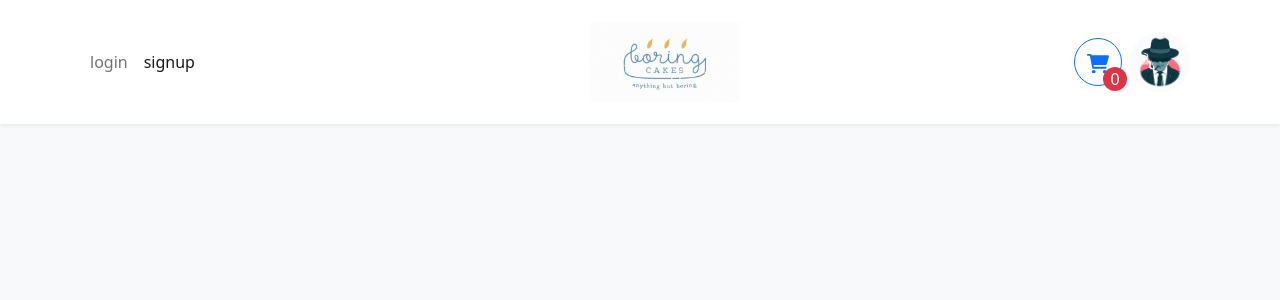
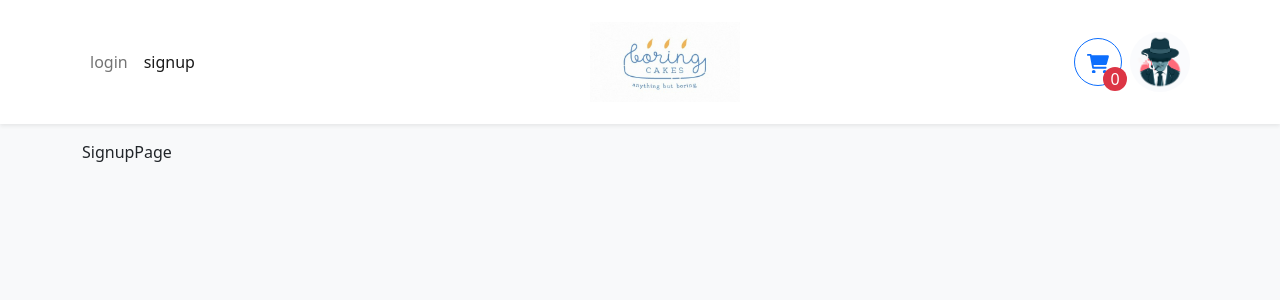
Before and after one commit to HannaTylna/webshop, a React (Create React App) app in the folder packages/frontend/: page /signup in a window 1280 px wide. Before the commit this address had no page. Shown: the top 300 px of the page. Built offline with nearby package versions, Linux system fonts and the light colour scheme.

Commit message:
create a route for signing in

```diff
--- a/packages/frontend/src/App.tsx
+++ b/packages/frontend/src/App.tsx
@@ -4,6 +4,7 @@
 import Navbar from "./components/Navbar"
 import Homepage from "./pages/Homepage"
 import SigninPage from "./pages/SigninPage"
+import SignupPage from "./pages/SignupPage"
 
 function App() {
   return (
@@ -13,6 +14,7 @@
         <Routes>
           <Route path="/" element={<Homepage />} />
           <Route path="/signin" element={<SigninPage />} />
+          <Route path="/signup" element={<SignupPage />} />
         </Routes>
       </Container>
     </>
--- /dev/null
+++ b/packages/frontend/src/pages/SignupPage.tsx
@@ -0,0 +1,7 @@
+import React from 'react'
+
+export default function SignupPage() {
+  return (
+    <div>SignupPage</div>
+  )
+}
```
